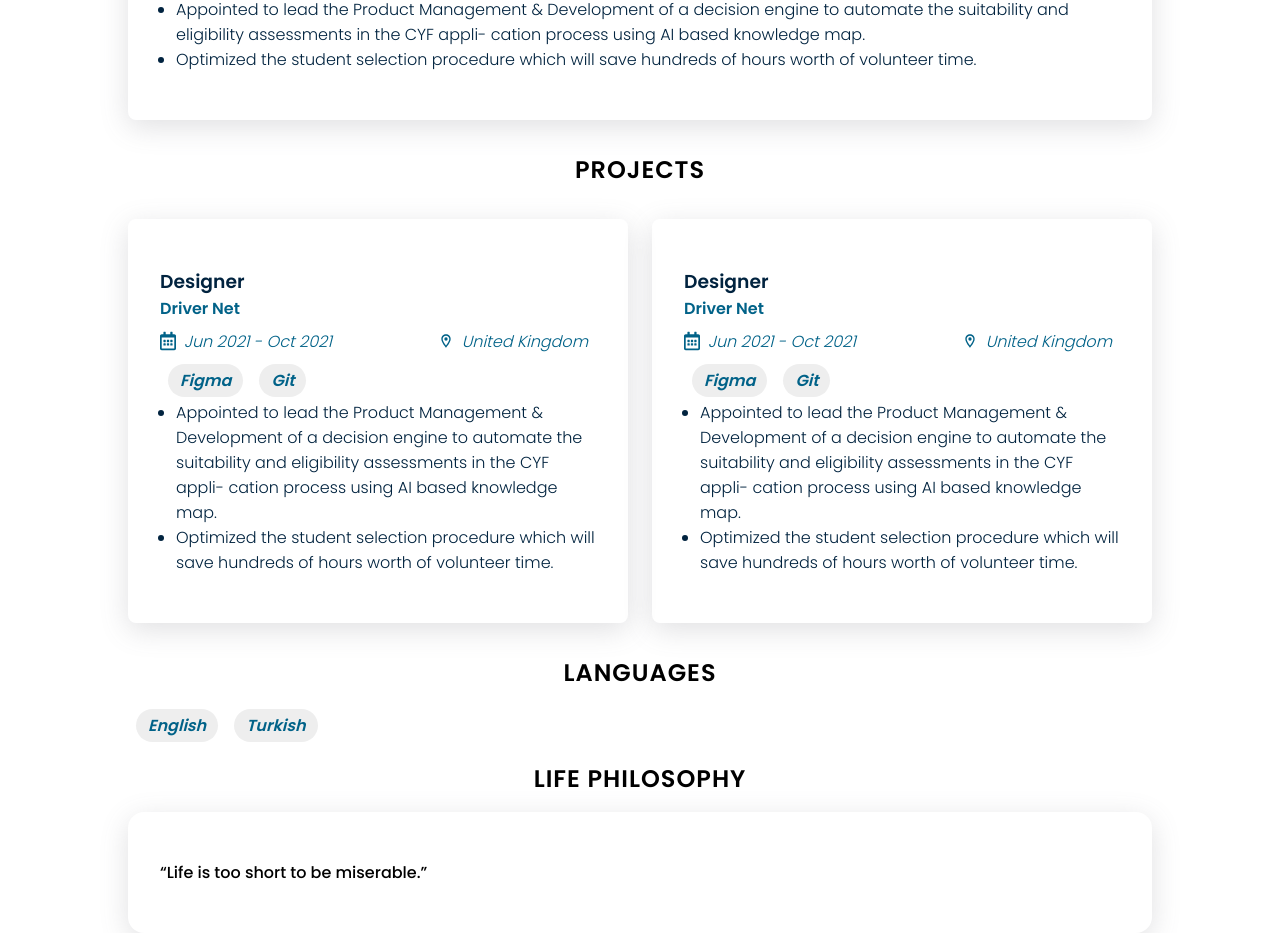
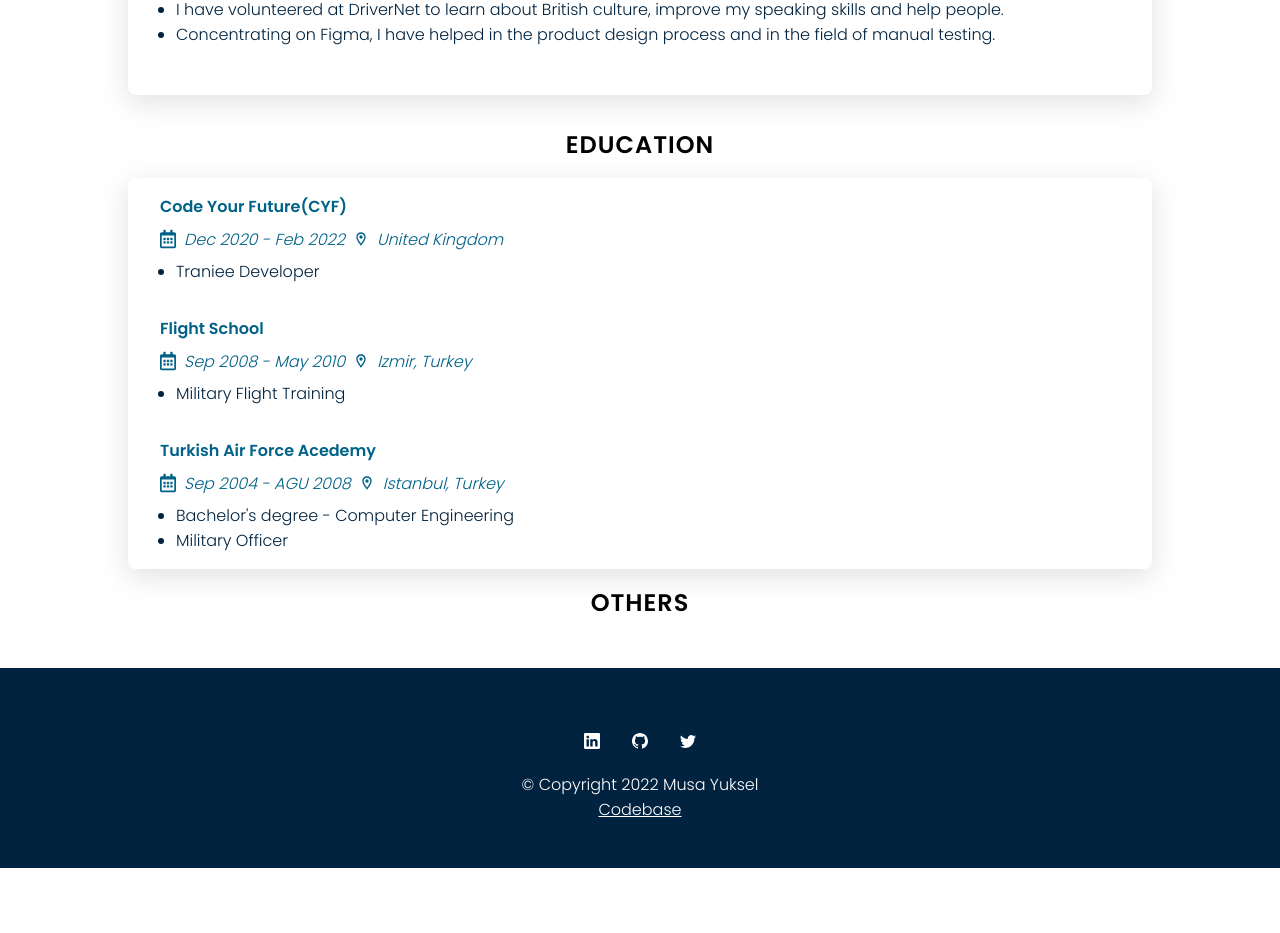
Before and after one commit to musayuksel/CV, a React (Create React App) app: page / in a window 1280 px wide. Shown: the part 2560-3493 px from the top of the page. After the commit the page ends 3428 px from the top, so only its background shows below. Built offline with nearby package versions, Linux system fonts and the light colour scheme.

Commit message:
Add more info about experience

```diff
--- a/src/App.js
+++ b/src/App.js
@@ -4,6 +4,7 @@ import AboutMe from "./components/AboutMe";
 import Skills from "./components/Skills";
 import Header from "./components/Header";
 import TechSkillsBar from "./components/TechSkillsBar";
+import { BsLinkedin, BsGithub, BsTwitter } from "react-icons/bs";
 function App() {
   return (
     <div className="App">
@@ -60,8 +61,8 @@ function App() {
             "Time managment",
           ]}
           explanations={[
-            "As an instructor pilot, I was responsible for teaching candidates to simplify the problems and to correct the mistakes made with the most appropriate method.",
-            "As Senior Supervisor, I had a wide range of responsibilities such as following the flight plans of the candidates, solving their personnel problems outside the flight.",
+            "As an Instructor Pilot, I was responsible for teaching the candidates the basic flight rules and correcting the mistakes with the most appropriate method.",
+            "As Senior Supervisor, I had a wide range of responsibilities such as following the flight plans of the candidates, solving their personnel problems outside of the flight, coordination with other units etc. ",
             "In these roles,  I demonstrated very important skills that are easily transferable to working in a tech team like Coordination, Leadership, Teamwork, Problem Solving etc.",
           ]}
         />
@@ -87,54 +88,100 @@ function App() {
         />
         <h2>VOLUNTEER EXPERIENCE</h2>
         <ExperienceCard
-          role={"Designer"}
+          role={"Volunteer"}
           organization={"Driver Net"}
           startDate={"Jun 2021"}
           endDate={"Oct 2021"}
           location={"United Kingdom"}
-          skills={["Figma", "Git"]}
+          skills={["Figma"]}
           explanations={[
-            "Appointed to lead the Product Management & Development of a decision engine to automate the suitability and eligibility assessments in the CYF appli- cation process using AI based knowledge map.",
-            "Optimized the student selection procedure which will save hundreds of hours worth of volunteer time.",
+            "I have volunteered at DriverNet to learn about British culture, improve my speaking skills and help people.",
+            "Concentrating on Figma, I have helped in the product design process and in the field of manual testing.",
           ]}
         />
-        <h2 id="projects">PROJECTS</h2>
+        {/* <h2 id="projects">PROJECTS</h2>
         <section className="project-container">
           <ExperienceCard
-            role={"Designer"}
-            organization={"Driver Net"}
-            startDate={"Jun 2021"}
-            endDate={"Oct 2021"}
+            role={"Goal App"}
+            organization={"Code Your Future"}
+            startDate={"Jan 2022"}
+            endDate={"Feb 2022"}
             location={"United Kingdom"}
-            skills={["Figma", "Git"]}
+            skills={[
+              "JavaScript",
+              "React",
+              "Express - Node.js",
+              "PostgresSQL",
+              "Slack API",
+              "Git",
+              "HTML",
+              "CSS",
+            ]}
             explanations={[
-              "Appointed to lead the Product Management & Development of a decision engine to automate the suitability and eligibility assessments in the CYF appli- cation process using AI based knowledge map.",
-              "Optimized the student selection procedure which will save hundreds of hours worth of volunteer time.",
+              "At CodeYourFuture we use daily standups, goal setting, and design thinking to continuously evaluate our work and plan improvements, and we want to teach our trainees this habit too.",
+              "We have created the GoalApp that has a web interface and also works with Slack. The users who spend their most of their time on Slack can keep track of their daily tasks on Slack.",
             ]}
           />
+        </section> */}
+        <h2 id="education">EDUCATION</h2>
+        <section className="education-container">
           <ExperienceCard
-            role={"Designer"}
-            organization={"Driver Net"}
-            startDate={"Jun 2021"}
-            endDate={"Oct 2021"}
+            role={""}
+            organization={"Code Your Future(CYF)"}
+            startDate={"Dec 2020"}
+            endDate={"Feb 2022"}
             location={"United Kingdom"}
-            skills={["Figma", "Git"]}
+            skills={[]}
+            explanations={["Traniee Developer"]}
+          />
+          <ExperienceCard
+            role={""}
+            organization={"Flight School"}
+            startDate={"Sep 2008"}
+            endDate={"May 2010"}
+            location={"Izmir, Turkey"}
+            skills={[]}
+            explanations={["Military Flight Training"]}
+          />
+          <ExperienceCard
+            role={""}
+            organization={"Turkish Air Force Acedemy"}
+            startDate={"Sep 2004"}
+            endDate={"AGU 2008"}
+            location={"Istanbul, Turkey"}
+            skills={[]}
             explanations={[
-              "Appointed to lead the Product Management & Development of a decision engine to automate the suitability and eligibility assessments in the CYF appli- cation process using AI based knowledge map.",
-              "Optimized the student selection procedure which will save hundreds of hours worth of volunteer time.",
+              "Bachelor's degree - Computer Engineering",
+              "Military Officer",
             ]}
           />
         </section>
 
-        <h2>LANGUAGES</h2>
-        <section>
-          <Skills skills={["English", "Turkish"]} />
-        </section>
-        <h2>LIFE PHILOSOPHY</h2>
-        <section className="life-motto">
-          <p>“Life is too short to be miserable.”</p>
+        <h2>OTHERS</h2>
+        <section id="other">
+          {/* <Skills skills={["English", "Turkish"]} /> */}
         </section>
       </main>
+      <footer>
+        <section className="footer-links">
+          <a
+            href="https://www.linkedin.com/in/musa-yuksel-625838205/"
+            target={"_blank"}
+          >
+            <BsLinkedin />
+          </a>
+          <a href="https://github.com/musayuksel" target={"_blank"}>
+            <BsGithub />
+          </a>
+          <a href="https://twitter.com/MusaYuxel" target={"_blank"}>
+            <BsTwitter />
+          </a>
+        </section>
+        <p>© Copyright 2022 Musa Yuksel</p>
+        <a href="https://github.com/musayuksel/CV" target={"_blank"}>
+          Codebase
+        </a>
+      </footer>
     </div>
   );
 }
```
